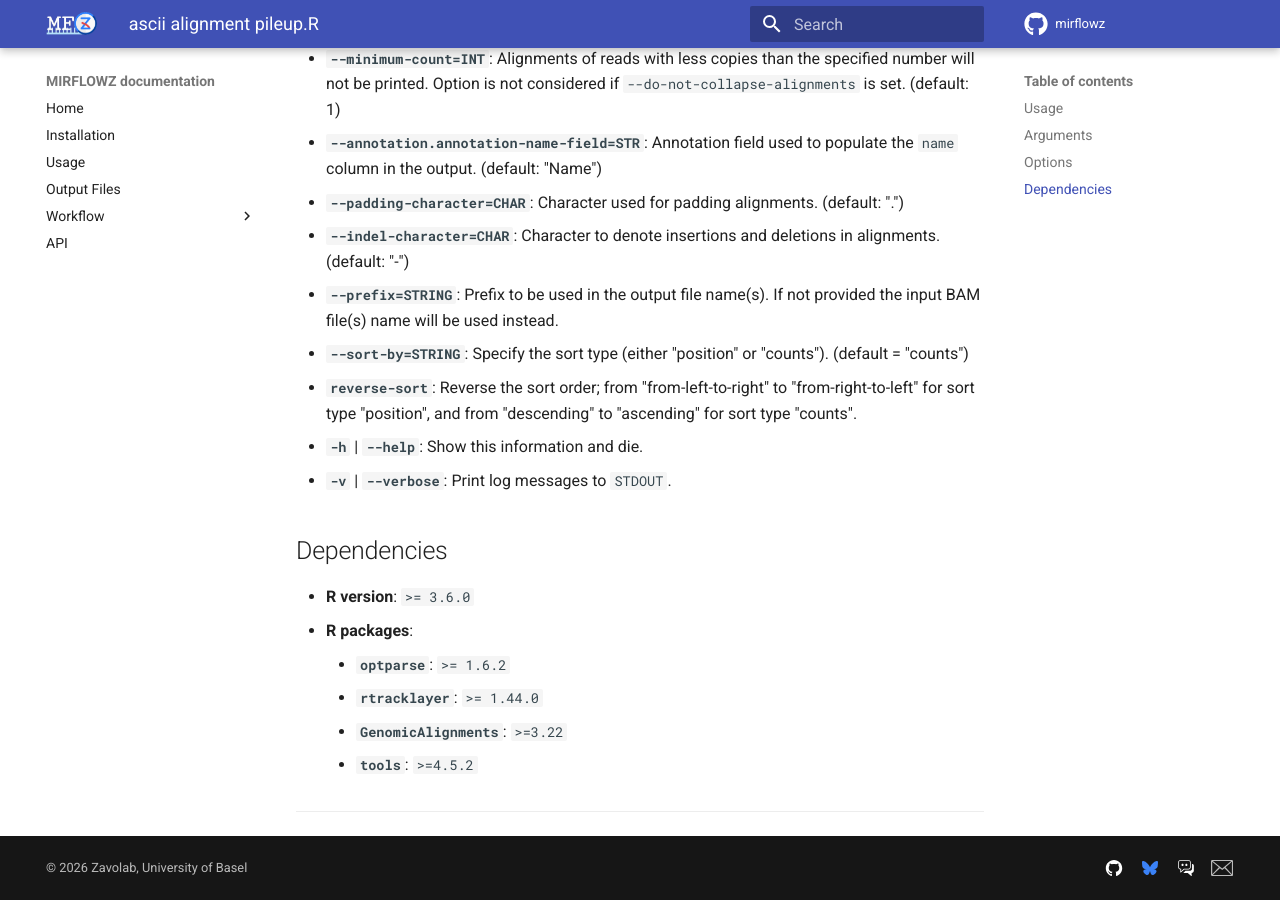
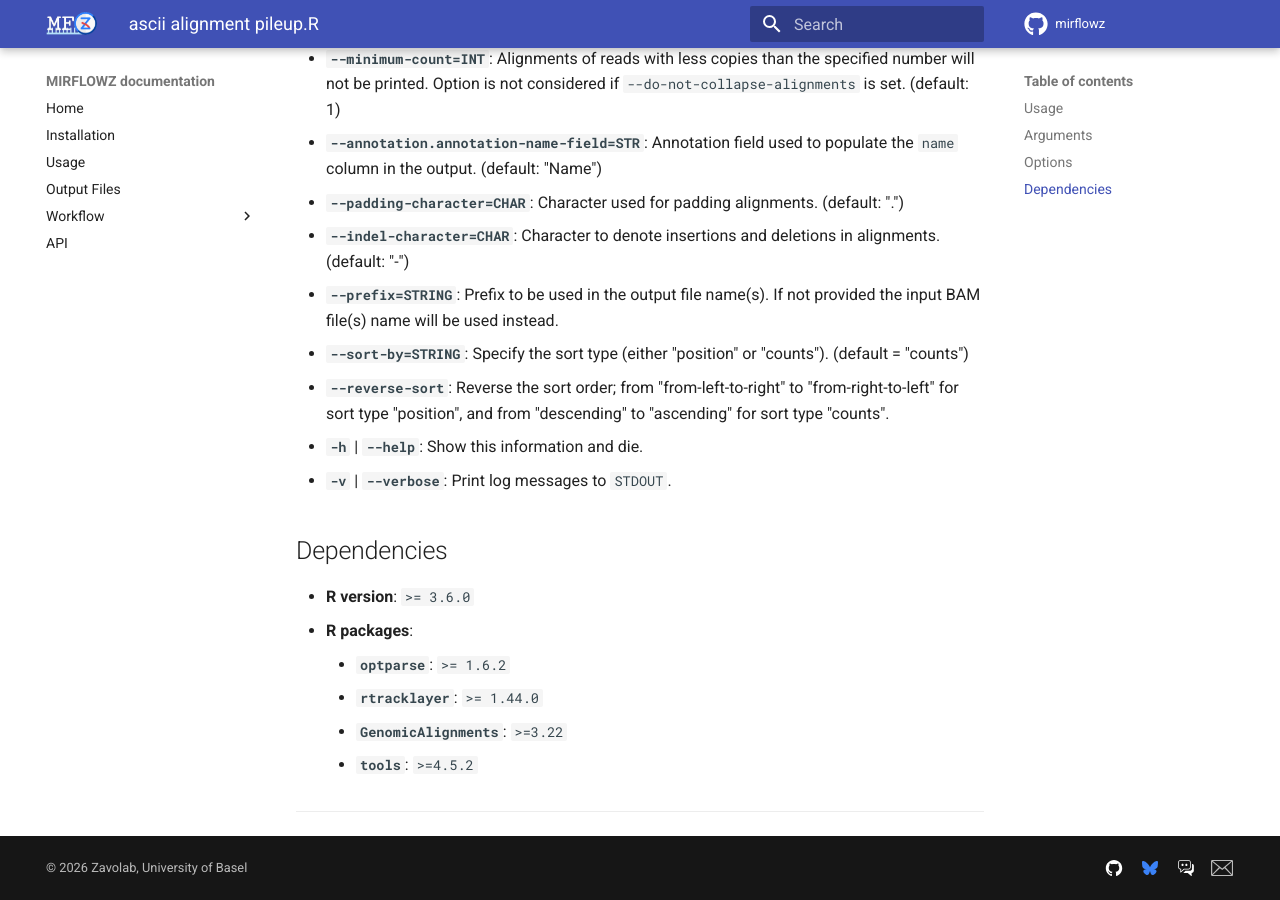
Before and after one commit to zavolanlab/mirflowz, an MkDocs documentation site: the page built from docs/api/ascii_alignment_pileup.R.md, in a window 1280 px wide and 900 px high, scrolled down 2845 px. Built offline with MkDocs 1.6.1 and Material for MkDocs 9.7.7, drawn with Linux system fonts in a browser that asks for light colours; comment, search, counter and statistics services are not loaded.

Commit message:
style: add leading dashes in option name

```diff
--- a/docs/api/ascii_alignment_pileup.R.md
+++ b/docs/api/ascii_alignment_pileup.R.md
@@ -147,7 +147,7 @@ Options
   not provided the input BAM file(s) name will be used instead.
 - <b>`--sort-by=STRING`</b>: Specify the sort type (either "position" or
   "counts"). (default = "counts")
-- <b>`reverse-sort`</b>: Reverse the sort order; from "from-left-to-right" to
+- <b>`--reverse-sort`</b>: Reverse the sort order; from "from-left-to-right" to
   "from-right-to-left" for sort type "position", and from "descending" to
   "ascending" for sort type "counts".
 - <b>`-h`</b> | <b>`--help`</b>: Show this information and die.
```
